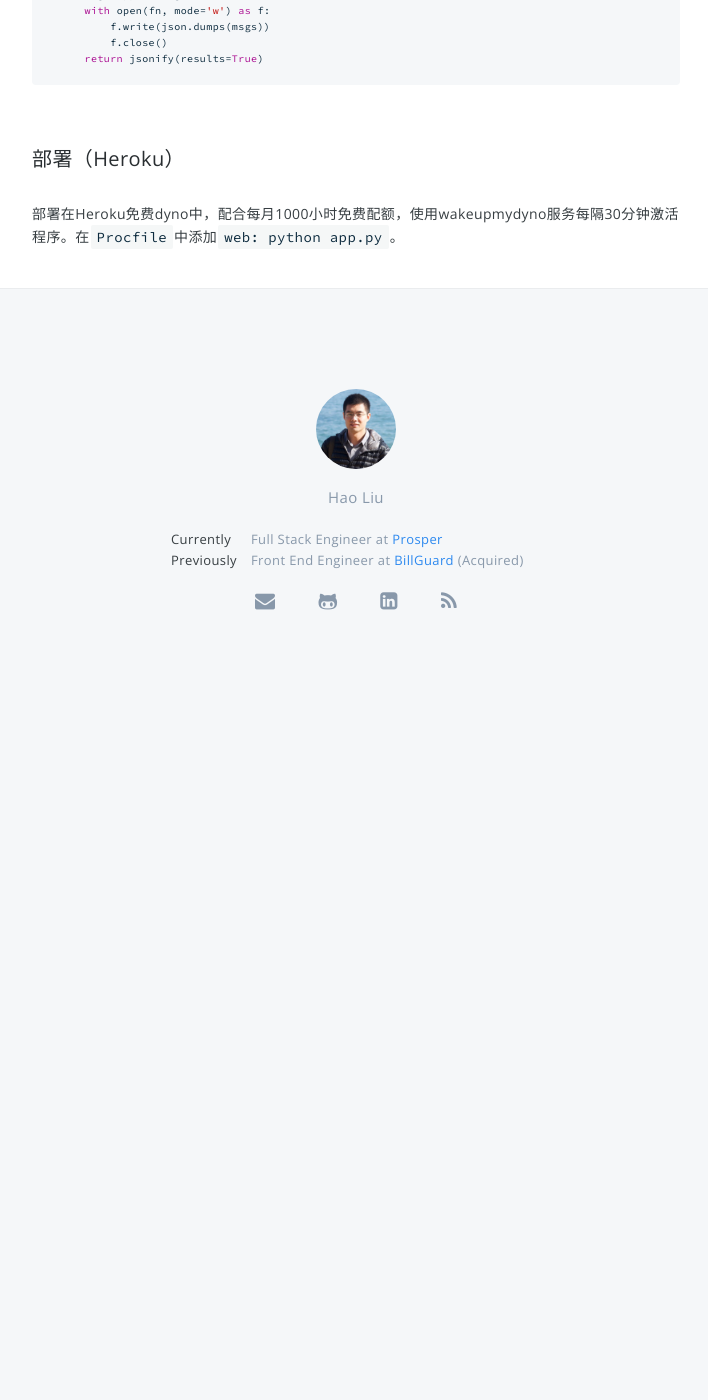
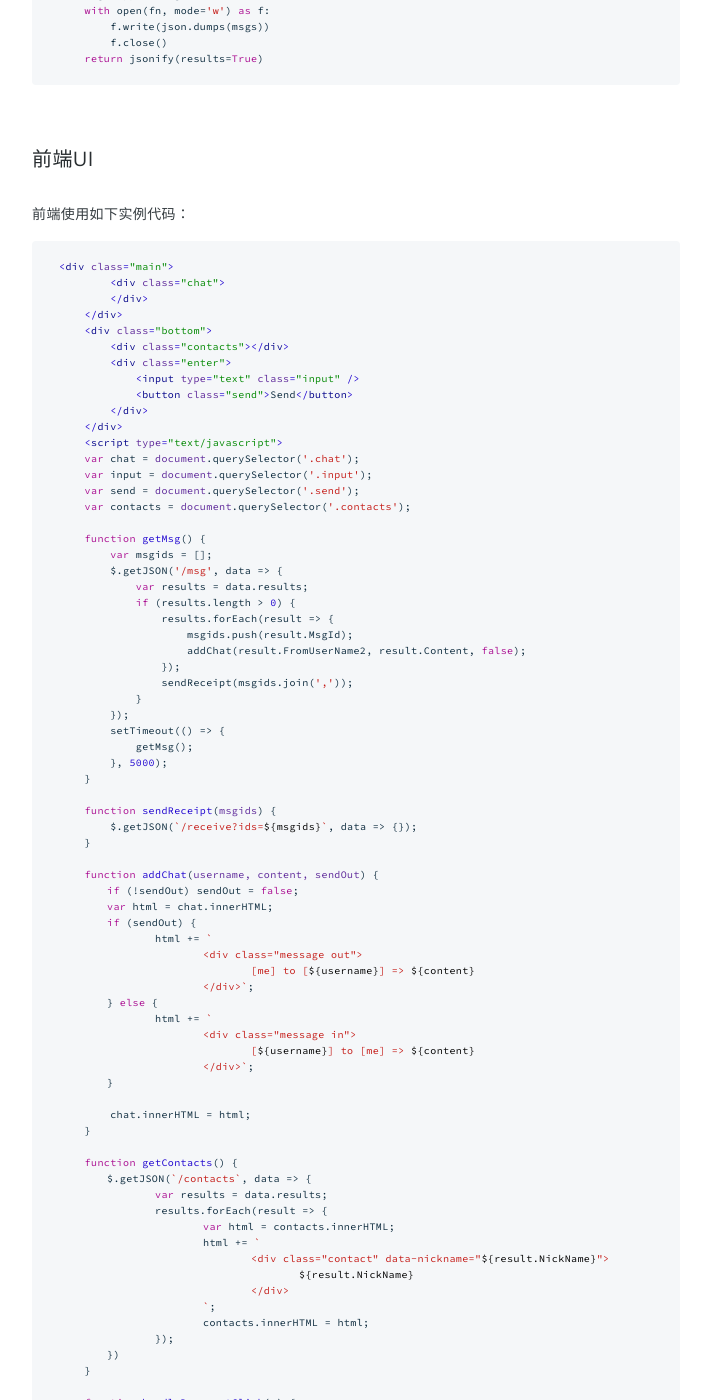
Before and after one commit to fuermosi777/fuermosi777.github.io, a Jekyll site: the page built from _posts/Chinese/2017-01-12-在iPhone上同时登录两个微信的方法.md, in a window 1280 px wide and 1400 px high, scrolled down 2932 px. Shown: the whole window, without its empty margins (284-992 px from the left). Built offline with Jekyll 4.4.1, drawn with Linux system fonts in a browser that asks for light colours; comment, search, counter and statistics services are not loaded; before the commit the page ends 3604 px from its top, so only the background shows below that; some of the changed text lies outside the part shown.

Commit message:
Update 2017-01-12-在iPhone上同时登录两个微信的方法.md

````diff
--- a/_posts/Chinese/2017-01-12-在iPhone上同时登录两个微信的方法.md
+++ b/_posts/Chinese/2017-01-12-在iPhone上同时登录两个微信的方法.md
@@ -132,6 +132,112 @@ def sendMsg():
     return jsonify(results=True)
 ```
 
+## 前端UI
+
+前端使用如下实例代码：
+
+```html
+<div class="main">
+        <div class="chat">
+        </div>
+    </div>
+    <div class="bottom">
+        <div class="contacts"></div>
+        <div class="enter">
+            <input type="text" class="input" />
+            <button class="send">Send</button>
+        </div>
+    </div>
+    <script type="text/javascript">
+    var chat = document.querySelector('.chat');
+    var input = document.querySelector('.input');
+    var send = document.querySelector('.send');
+    var contacts = document.querySelector('.contacts');
+
+    function getMsg() {
+        var msgids = [];
+        $.getJSON('/msg', data => {
+            var results = data.results;
+            if (results.length > 0) {
+                results.forEach(result => {
+                    msgids.push(result.MsgId);
+                    addChat(result.FromUserName2, result.Content, false);
+                });
+                sendReceipt(msgids.join(','));
+            }
+        });
+        setTimeout(() => {
+            getMsg();
+        }, 5000);
+    }
+
+    function sendReceipt(msgids) {
+        $.getJSON(`/receive?ids=${msgids}`, data => {});
+    }
+
+    function addChat(username, content, sendOut) {
+    	if (!sendOut) sendOut = false;
+    	var html = chat.innerHTML;
+    	if (sendOut) {
+    		html += `
+	        	<div class="message out">
+	        		[me] to [${username}] => ${content}
+	    		</div>`;
+    	} else {
+    		html += `
+	        	<div class="message in">
+	        		[${username}] to [me] => ${content}
+	    		</div>`;
+    	}
+
+        chat.innerHTML = html;
+    }
+
+    function getContacts() {
+    	$.getJSON(`/contacts`, data => {
+    		var results = data.results;
+    		results.forEach(result => {
+    			var html = contacts.innerHTML;
+    			html += `
+    				<div class="contact" data-nickname="${result.NickName}">
+    					${result.NickName}
+    				</div>
+    			`;
+    			contacts.innerHTML = html;
+    		});
+    	})
+    }
+
+    function handleDocumentClick(e) {
+    	if (e.target.className === 'contact') {
+    		input.value = `${e.target.dataset.nickname}:`;
+    	}
+    }
+
+    function handleSendClick(e) {
+    	var text = input.value;
+    	var parts = text.split(':');
+    	if (parts.length === 2) {
+    		addChat(parts[0], parts[1], true);
+    		$.getJSON(`/send?msg=${text}`, data => {});
+    		input.value = `${parts[0]}:`;
+    	} else {
+    		alert("Must have a receiver.");
+    		return;
+    	}
+    }
+
+    function main() {
+        getMsg();
+        getContacts();
+        document.addEventListener('click', handleDocumentClick);
+        send.addEventListener('click', handleSendClick);
+    }
+
+    main();
+    </script>
+```
+
 ## 部署（Heroku）
 
 部署在Heroku免费dyno中，配合每月1000小时免费配额，使用wakeupmydyno服务每隔30分钟激活程序。在`Procfile`中添加`web: python app.py`。
````
